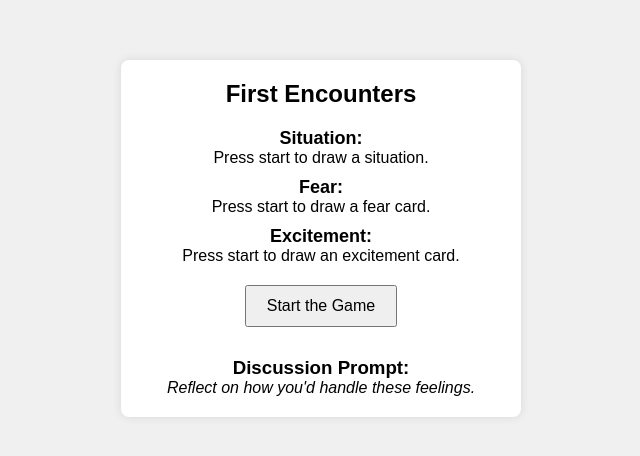
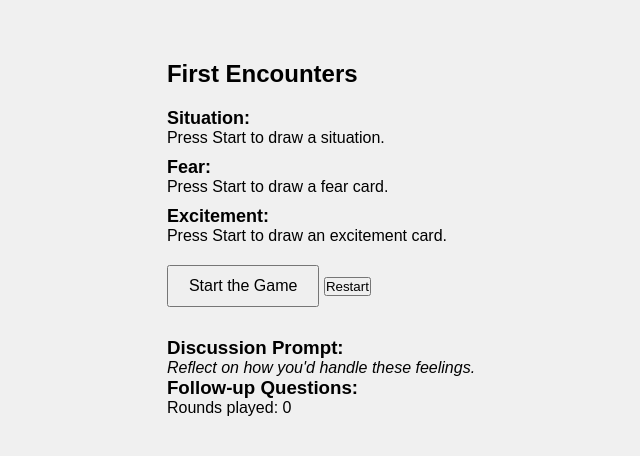
Before and after one commit to TomBlackroad/fearsoflove, a plain HTML site: page index.html in a window 1280 px wide. Shown: the part 162-618 px from the top of the page, without its empty margins (319-959 px from the left). Drawn offline with Linux system fonts and the light colour scheme.

Commit message:
Update index.html

```diff
--- a/index.html
+++ b/index.html
@@ -7,28 +7,50 @@
     <link rel="stylesheet" href="style.css">
 </head>
 <body>
-    <div class="container">
+    <div class="game-container">
         <h1>First Encounters</h1>
-        <div id="situation-container">
+
+        <!-- Situation Card -->
+        <div class="card" id="situation-container">
             <h2>Situation:</h2>
-            <p id="situation-text">Press start to draw a situation.</p>
+            <p id="situation-text">Press Start to draw a situation.</p>
         </div>
 
-        <div id="fear-container">
+        <!-- Fear Card -->
+        <div class="card" id="fear-container">
             <h2>Fear:</h2>
-            <p id="fear-text">Press start to draw a fear card.</p>
+            <p id="fear-text">Press Start to draw a fear card.</p>
         </div>
 
-        <div id="excitement-container">
+        <!-- Excitement Card -->
+        <div class="card" id="excitement-container">
             <h2>Excitement:</h2>
-            <p id="excitement-text">Press start to draw an excitement card.</p>
+            <p id="excitement-text">Press Start to draw an excitement card.</p>
         </div>
 
-        <button id="draw-cards-btn">Start the Game</button>
+        <!-- Buttons for interactions -->
+        <div class="button-container">
+            <button class="game-button" id="draw-cards-btn">Start the Game</button>
+            <button class="game-button" id="restart-btn">Restart</button>
+        </div>
 
+        <!-- Discussion Prompt -->
         <div id="discussion-prompt">
             <h3>Discussion Prompt:</h3>
             <p id="prompt-text">Reflect on how you'd handle these feelings.</p>
+        </div>
+
+        <!-- Follow-up Questions -->
+        <div id="follow-up-container">
+            <h3>Follow-up Questions:</h3>
+            <ul id="follow-up-list">
+                <!-- Questions will be dynamically added here -->
+            </ul>
+        </div>
+
+        <!-- Progress Tracker -->
+        <div class="progress-tracker">
+            <p id="progress-text">Rounds played: 0</p>
         </div>
     </div>
 
```
